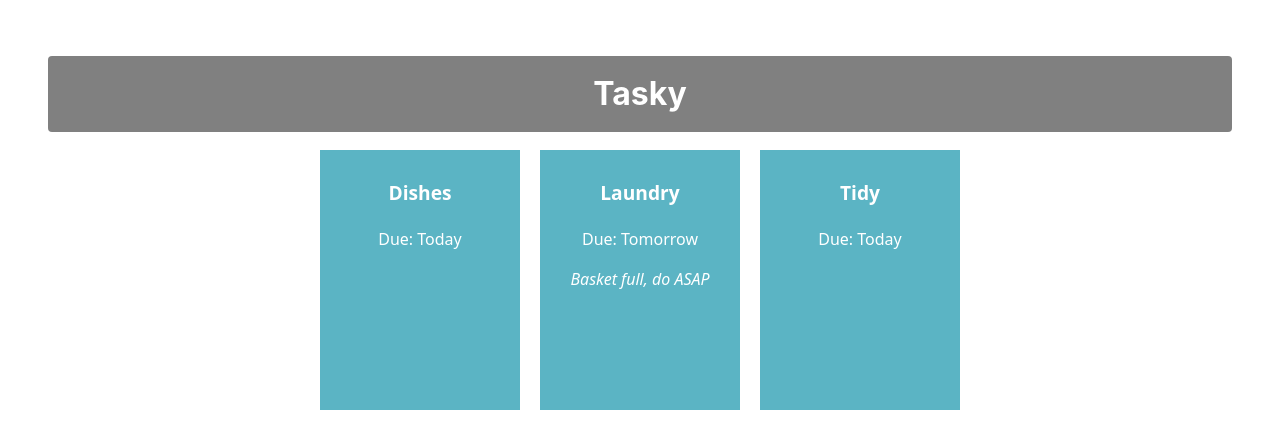
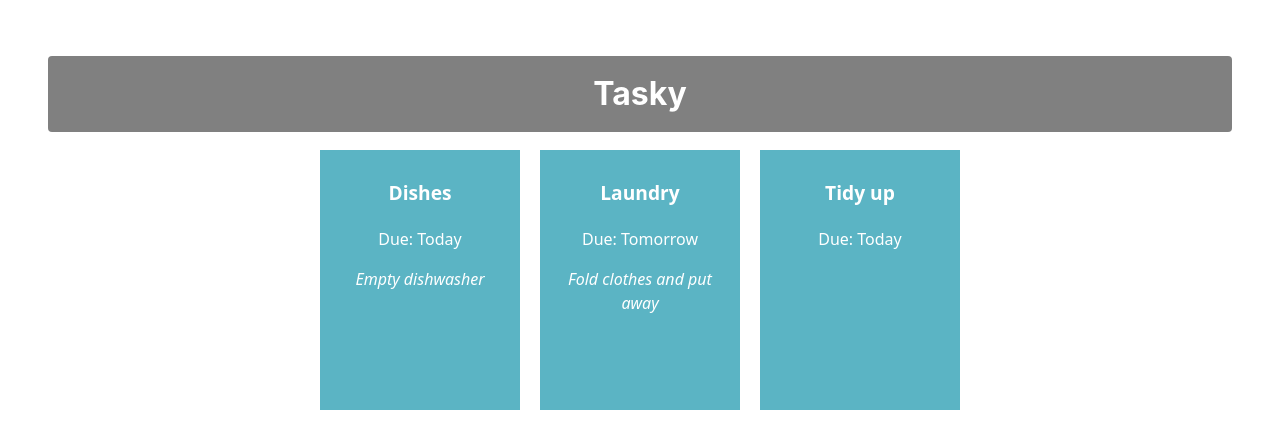
Before and after one commit to gamedina04/react-basics-labs, a React (Vite) app in the folder tasky/: page / in a window 1280 px wide. Shown: the top 448 px of the page. Built offline with nearby package versions, Linux system fonts and the light colour scheme.

Commit message:
Added task state

```diff
--- a/tasky/src/App.jsx
+++ b/tasky/src/App.jsx
@@ -1,15 +1,22 @@
+import React, { useState } from 'react';
 import './App.css';
 import Task from './components/Task';
 
 
 function App() {
+  const [ taskState, setTaskState ] = useState({
+    tasks: [
+      { title:"Dishes", description: "Empty dishwasher", deadline: "Today" },
+      { title: "Laundry", description: "Fold clothes and put away", deadline: "Tomorrow" },
+      { title: "Tidy up", deadline: "Today" }
+    ]
+  });
   return (
     <div className="container">
       <h1>Tasky</h1>
-      <Task title="Dishes" deadline="Today" />
-      <Task title="Laundry" deadline="Tomorrow" description="Basket full, do ASAP">
-      </Task>
-      <Task title="Tidy" deadline="Today" />
+      <Task title={taskState.tasks[0].title} deadline={taskState.tasks[0].deadline} description={taskState.tasks[0].description} />
+      <Task title={taskState.tasks[1].title} deadline={taskState.tasks[1].deadline} description={taskState.tasks[1].description} />
+      <Task title={taskState.tasks[2].title} deadline={taskState.tasks[2].deadline} description={taskState.tasks[2].description} />
     </div>
   );
 }
```
